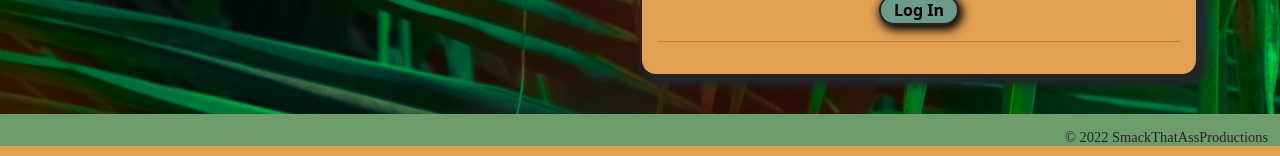
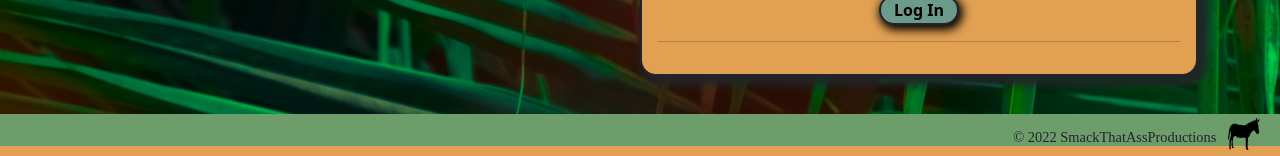
Before and after one commit to KSheridan86/project-4-TasteOfIndia, a Django app: page / in a window 1280 px wide. Shown: the part 654-810 px from the top of the page. Run offline with Django 3.2, Linux system fonts and the light colour scheme; some libraries are stand-ins or nearby versions; some web fonts are replaced.

Commit message:
add donkey icon to footer

```diff
--- a/static/styles/style.css
+++ b/static/styles/style.css
@@ -211,6 +211,13 @@ footer>p {
     height: 2rem;
     width: 2rem;
     margin-left: .5rem;
+}
+.donkey-icon {
+    height: 2rem;
+    width: 2rem;
+    margin-left: .5rem;
+    margin-right: 1rem;
+    margin-bottom: .5rem;
 }
 
 /* landing page styles */
--- a/templates/main.html
+++ b/templates/main.html
@@ -72,7 +72,9 @@
     {% endblock content %}
 
     <footer class="fixed-bottom">
-        <p class="m-2">&copy; 2022 SmackThatAssProductions</p>
+        <p class="">&copy; 2022 SmackThatAssProductions <img class="donkey-icon"
+            src="{% static 'images/icon-donkey.png' %}"></p>
+
     </footer>
 
     <script src="https://cdn.jsdelivr.net/npm/bootstrap@5.2.1/dist/js/bootstrap.bundle.min.js"
```
Also changed, not shown: users/models.py (+8 -0 lines), static/images/icon-donkey.png (added).
